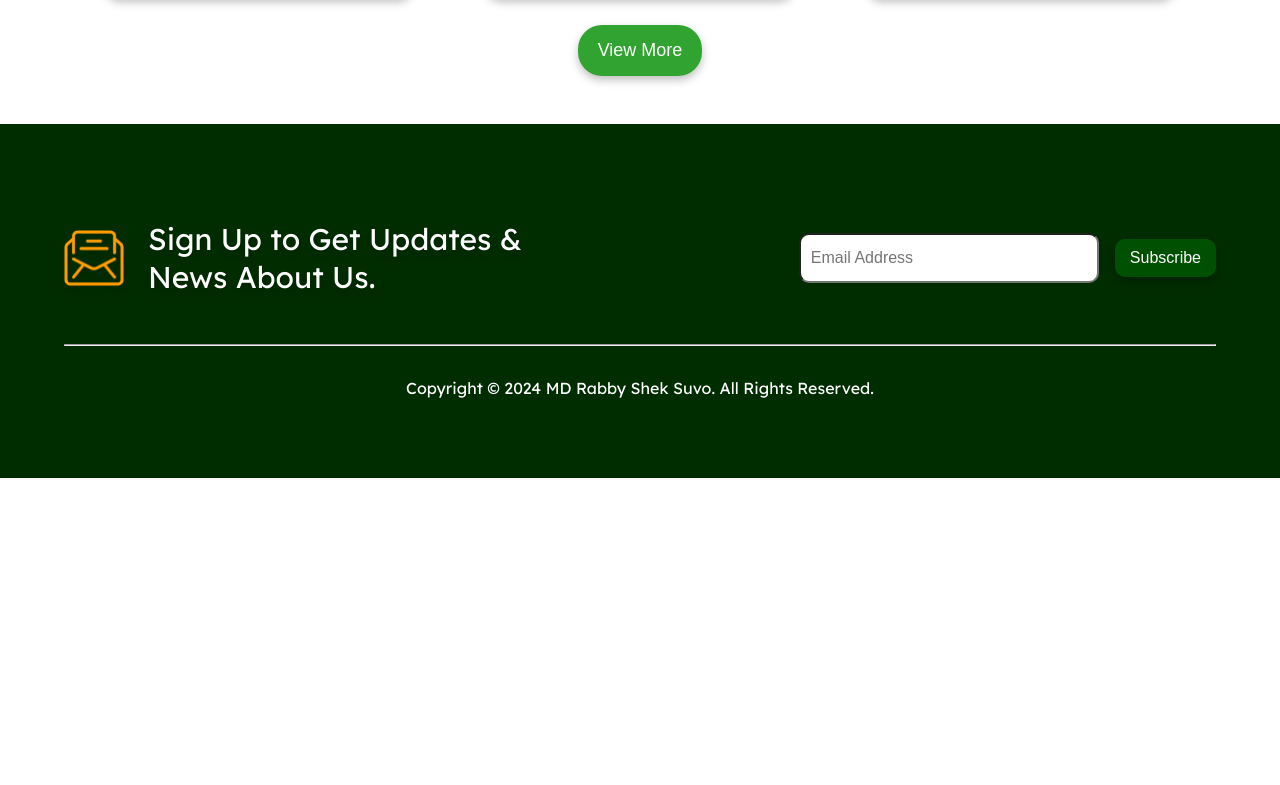
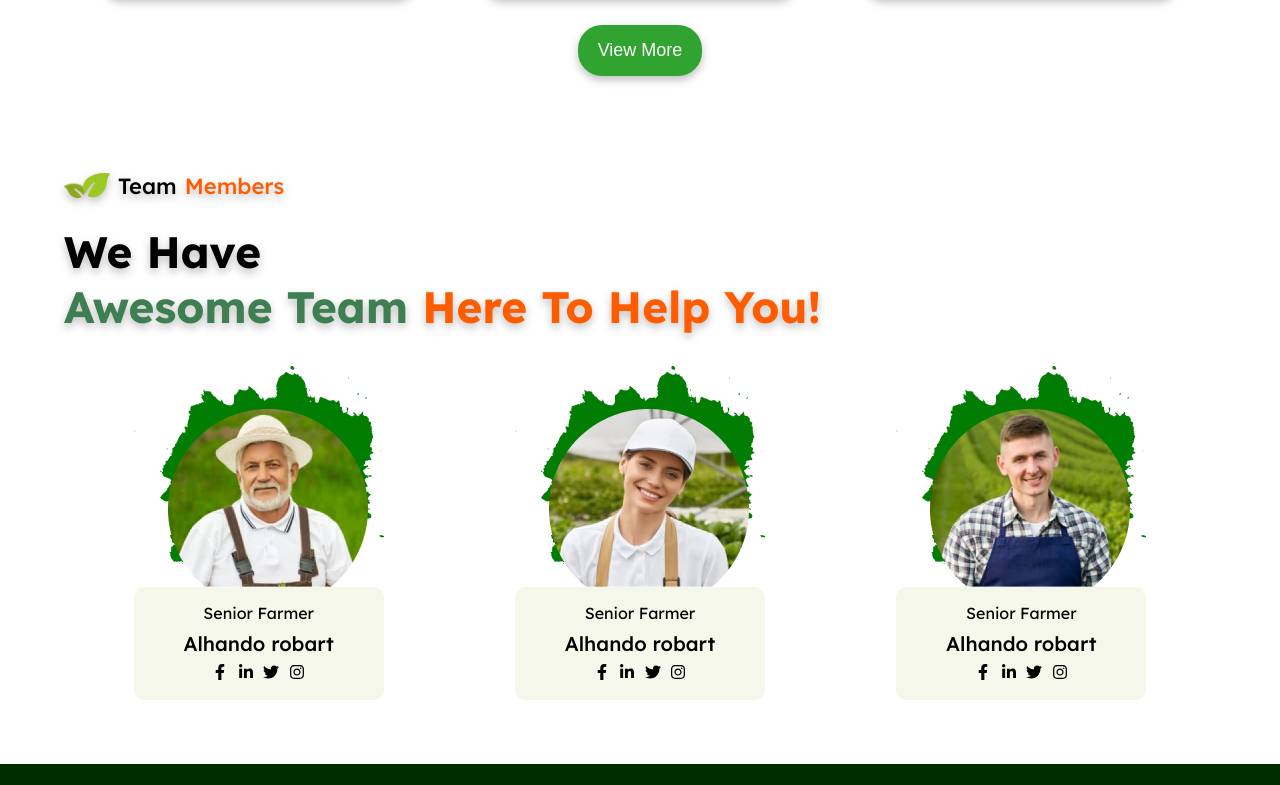
Before and after one commit to rabby-shek/fresh-mango, a React (Create React App) app: page / in a window 1280 px wide. Shown: the part 3815-4600 px from the top of the page. Before the commit the page ends 4293 px from the top, so only its background shows below. Built offline with nearby package versions, Linux system fonts and the light colour scheme.

Commit message:
team members section complete

```diff
--- a/src/App.css
+++ b/src/App.css
@@ -584,6 +584,38 @@
   padding: 2rem 0;
   text-align: center;
 }
+
+/* ========== TEAM MEMBER STYLES ========== */
+.member-data{
+  text-align: center;
+}
+.team-member-list{
+  display: grid;
+  place-items: center;
+  column-gap: 1.5rem;
+  row-gap: 3rem;
+  padding: 16px;
+  grid-template-columns: repeat(auto-fill, minmax(300px, 1fr));
+}
+.member-data{
+  background-color: #F5F7EB;
+  border-radius: 10px;
+  padding: 1rem;
+}
+.member-title{
+  font-size: 16px;
+}
+.member-name{
+  font-size: 20px;
+  font-weight: 500;
+  margin: .5rem 0;
+}
+.member-data ul{
+  display: flex;
+  column-gap: .6rem;
+  justify-content: center;
+  align-items: center;
+}
 /* for medium devices */
 @media screen and (max-width: 820px) {
   .header {
--- a/src/App.js
+++ b/src/App.js
@@ -1,7 +1,7 @@
 
 import { useEffect } from 'react';
 import './App.css';
-import { AboutSection, ChooseUs, Customers, Footer, Header, HeroSection, MangoTypes, News } from './components';
+import { AboutSection, ChooseUs, Customers, Footer, Header, HeroSection, MangoTypes, News, TeamMembers } from './components';
 import Aos from 'aos';
 import 'aos/dist/aos.css';
 function App() {
@@ -17,6 +17,7 @@ function App() {
       <ChooseUs />
       <Customers />
       <MangoTypes />
+      <TeamMembers />
       <Footer />
     </>
   );
--- a/src/components/index.js
+++ b/src/components/index.js
@@ -6,3 +6,4 @@ export { default as ChooseUs } from './choose-us/ChooseUs';
 export { default as Customers } from './customers/Customers';
 export { default as MangoTypes } from './mango-types/MangoTypes';
 export { default as Footer } from './footer/Footer';
+export { default as TeamMembers } from './team-members/TeamMembers';
--- /dev/null
+++ b/src/components/team-members/TeamMembers.jsx
@@ -0,0 +1,65 @@
+import React from "react";
+import TitleLogo from "../../assets/images/section-logo.png";
+import TeamMember1 from '../../assets/images/team-member-1.png';
+import TeamMember2 from '../../assets/images/team-member-2.png';
+import TeamMember3 from '../../assets/images/team-member-3.png';
+import { FaFacebookF ,FaLinkedinIn, FaTwitter, FaInstagram } from "react-icons/fa";
+const TeamMembers = () => {
+  return (
+    <section className="section-padding">
+      <div className="about-section-title drop-shadow" data-aos="fade-up">
+        <img src={TitleLogo} alt="title-logo" className="title-logo" />
+        <span className="title-part-1">Team </span>{" "}
+        <span className="title-part-2">Members</span>
+      </div>
+      <div className="about-text drop-shadow">
+        We Have <br />{" "}
+        <span className="about-text-bottom-1">Awesome Team </span>{" "}
+        <span className="about-text-bottom-2">Here To Help You!</span>
+      </div>
+      <div className="team-member-list">
+        <div className="team-member">
+            <img src={TeamMember1} alt="" />
+            <div className="member-data">
+                <div className="member-title">Senior Farmer</div>
+                <div className="member-name">Alhando robart</div>
+                <ul>
+                    <li><FaFacebookF /></li>
+                    <li><FaLinkedinIn  /></li>
+                    <li><FaTwitter  /></li>
+                    <li><FaInstagram  /></li>
+                </ul>
+            </div>
+        </div>
+        <div className="team-member">
+            <img src={TeamMember2} alt="" />
+            <div className="member-data">
+                <div className="member-title">Senior Farmer</div>
+                <div className="member-name">Alhando robart</div>
+                <ul>
+                    <li><FaFacebookF /></li>
+                    <li><FaLinkedinIn  /></li>
+                    <li><FaTwitter  /></li>
+                    <li><FaInstagram  /></li>
+                </ul>
+            </div>
+        </div>
+        <div className="team-member">
+            <img src={TeamMember3} alt="" />
+            <div className="member-data">
+                <div className="member-title">Senior Farmer</div>
+                <div className="member-name">Alhando robart</div>
+                <ul>
+                    <li><FaFacebookF /></li>
+                    <li><FaLinkedinIn  /></li>
+                    <li><FaTwitter  /></li>
+                    <li><FaInstagram  /></li>
+                </ul>
+            </div>
+        </div>
+      </div>
+    </section>
+  );
+};
+
+export default TeamMembers;
```
